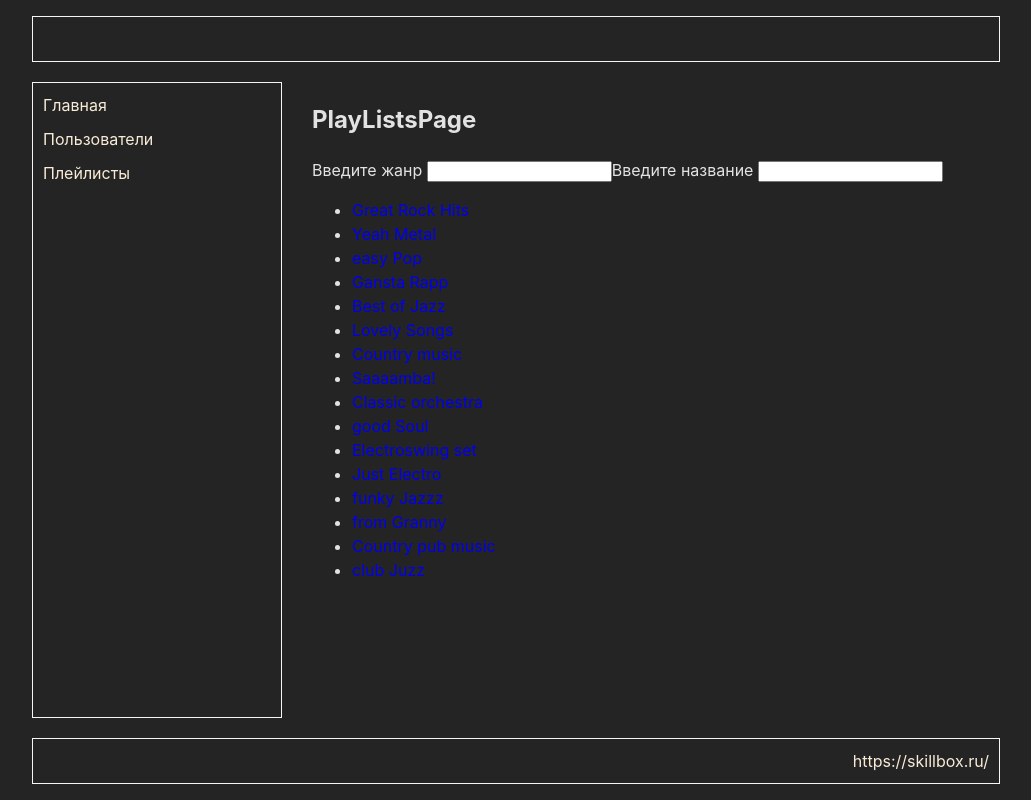
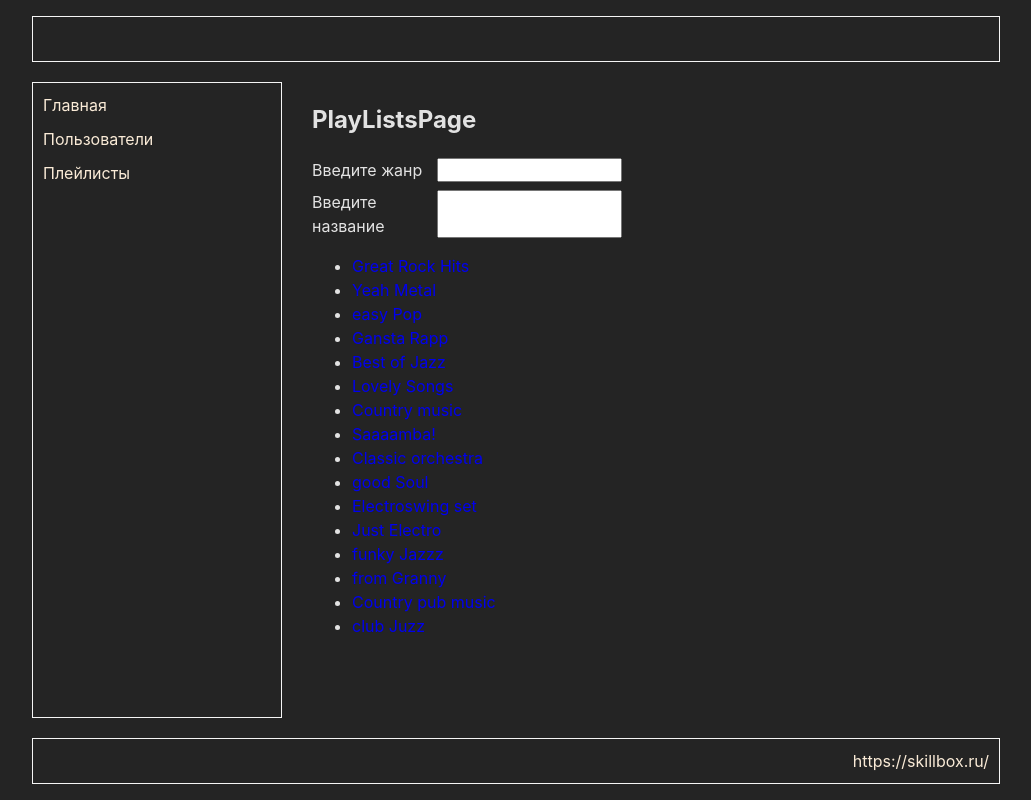
Before and after one commit to nukleaz/routing-practice, a React (Vite) app: page /playlists in a window 1280 px wide. Shown: the whole page, without its empty margins (124-1155 px from the left). Built offline with nearby package versions, Linux system fonts and the light colour scheme.

Commit message:
change css selectors

```diff
--- a/src/App.tsx
+++ b/src/App.tsx
@@ -10,7 +10,7 @@ export const App = () => {
 			<div className='header'>_</div>
 
 			<div className='section'>
-				<nav className='navMenu'>
+				<nav className='nav'>
 					<Link to={'/'}>Главная</Link>
 					<Link to={'/users'}>Пользователи</Link>
 					<Link to={'/playlists'}>Плейлисты</Link>
--- a/src/app.css
+++ b/src/app.css
@@ -13,7 +13,7 @@ hr {
 }
 
 /* NavMenu */
-.navMenu {
+.nav {
 	width: 250px;
 	padding: 10px;
 	flex-shrink: 0;
@@ -23,18 +23,18 @@ hr {
 	border: 1px solid whitesmoke;
 }
 
-.navMenu a,
-.navMenu button {
+.nav a,
+.nav button {
 	text-align: left;
 	color: antiquewhite;
 }
 
-.navMenu a:hover,
-.navMenu button:hover {
+.nav a:hover,
+.nav button:hover {
 	color: rgb(185, 173, 156);
 }
 
-.navMenu a.active {
+.nav a.active {
 	text-decoration: underline;
 }
 
--- a/src/pages/MainPage/MainPage.css
+++ b/src/pages/MainPage/MainPage.css
@@ -1,3 +1,3 @@
-.mainPage {
+.main-page {
 	color: aqua;
 }
--- a/src/pages/MainPage/MainPage.tsx
+++ b/src/pages/MainPage/MainPage.tsx
@@ -2,7 +2,7 @@ import './MainPage.css';
 
 export const MainPage = () => {
 	return (
-		<div className='mainPage'>
+		<div className='main-page'>
 			<h2>MainPage</h2>
 
 			<p>
--- a/src/pages/PlayListsPage/PlayListsPage.css
+++ b/src/pages/PlayListsPage/PlayListsPage.css
@@ -0,0 +1,12 @@
+.inputs-wrapper {
+	width: 45%;
+	display: flex;
+	flex-direction: column;
+	justify-content: space-between;
+	gap: 8px;
+}
+
+.playlists__label {
+	display: flex;
+	justify-content: space-between;
+}
--- a/src/pages/PlayListsPage/PlayListsPage.tsx
+++ b/src/pages/PlayListsPage/PlayListsPage.tsx
@@ -36,10 +36,10 @@ export const PlayListsPage = () => {
 	);
 
 	return (
-		<div className='PlayListsPage'>
+		<div className='playlists-page playlists'>
 			<h2>PlayListsPage</h2>
 			<div className='inputs-wrapper'>
-				<label>
+				<label className='playlists__label'>
 					Введите жанр{' '}
 					<input
 						type='text'
@@ -48,7 +48,7 @@ export const PlayListsPage = () => {
 						onChange={handleSearchGenre}
 					/>
 				</label>
-				<label>
+				<label className='playlists__label'>
 					Введите название{' '}
 					<input
 						type='text'
--- a/src/pages/PlaylistInfoPage/PlaylistInfoPage.tsx
+++ b/src/pages/PlaylistInfoPage/PlaylistInfoPage.tsx
@@ -7,7 +7,7 @@ export const PlaylistInfoPage = () => {
 	const playlist = PLAYLISTS[Number(playlistId)];
 
 	return (
-		<div className='playlistInfoPage'>
+		<div className='playlist-page playlist'>
 			<h2>PlayListInfoPage</h2>
 			{playlist.songs.length === 0 ? (
 				<p>Плейлист пустой</p>
```
